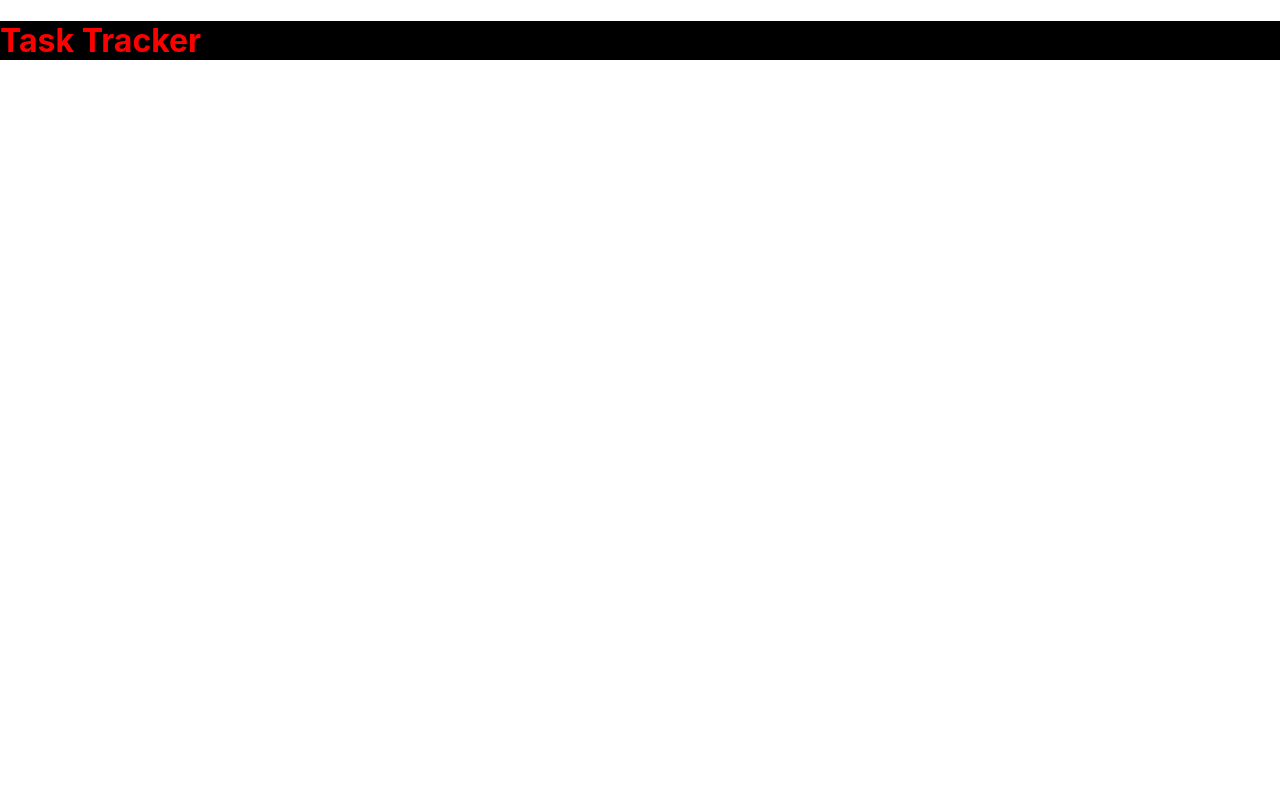
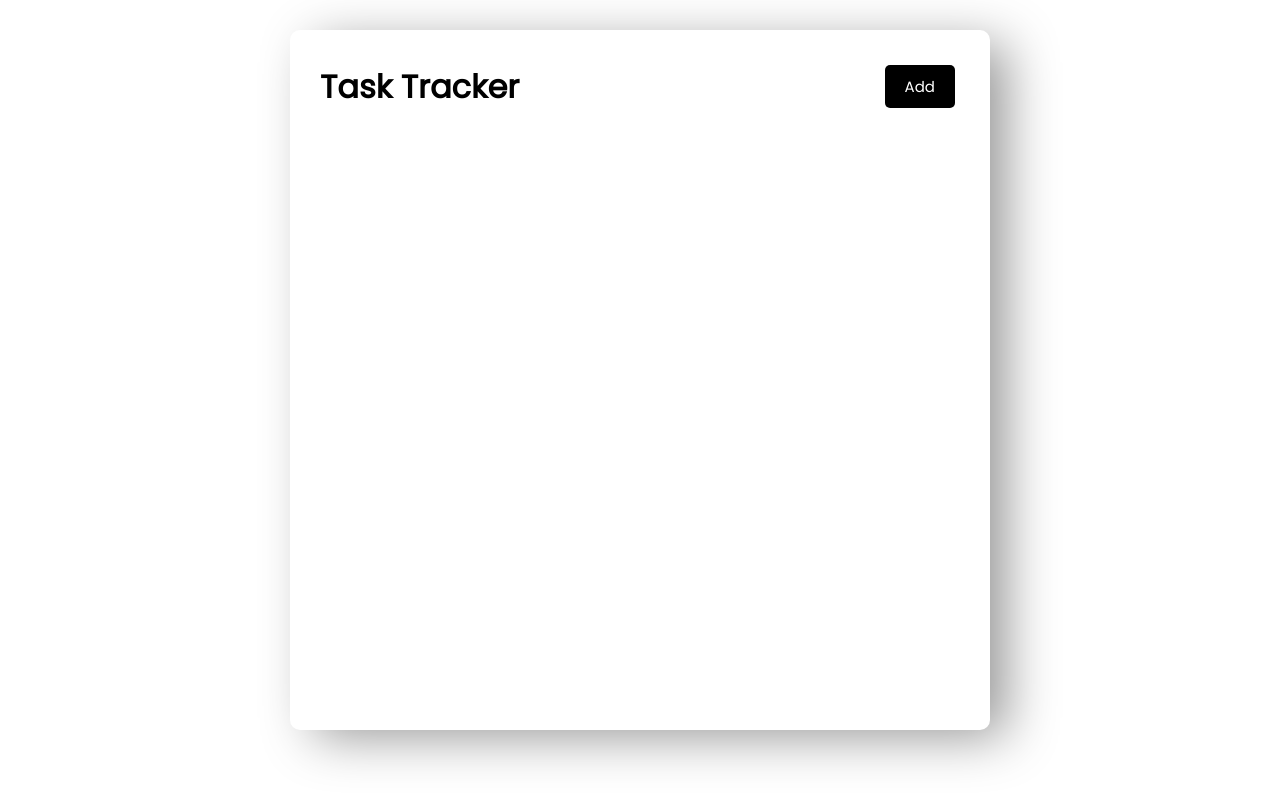
Before and after one commit to hamRS/task-tracker, a React (Create React App) app: page / in a window 1280 px wide. Built offline with nearby package versions, Linux system fonts and the light colour scheme.

Commit message:
add stylesheet and create button component for custom buttons

```diff
--- /dev/null
+++ b/src/components/Button.js
@@ -0,0 +1,6 @@
+
+const Button = ({text}) => {
+  return <button className='btn'>{text}</button>
+}
+
+export default Button
--- a/src/components/Header.js
+++ b/src/components/Header.js
@@ -1,9 +1,11 @@
 import PropTypes from 'prop-types'
 
+import Button from './Button'
 const Header = ({title}) => {
   return (
-    <header>
-        <h1 style={headingStyle}>{title}</h1>
+    <header className="header">
+        <h1>{title}</h1>
+        <Button text="Add"/>
     </header>
   )
 }
@@ -19,9 +21,9 @@
 
 
 
-const headingStyle = {
+/*const headingStyle = {
   color : "red",
   backgroundColor : "black",
-}
+}*/
 
 export default Header
--- a/src/index.css
+++ b/src/index.css
@@ -1,13 +1,114 @@
-body {
+@import url('https://fonts.googleapis.com/css2?family=Poppins:wght@300;400&display=swap');
+
+* {
+  box-sizing: border-box;
   margin: 0;
-  font-family: -apple-system, BlinkMacSystemFont, 'Segoe UI', 'Roboto', 'Oxygen',
-    'Ubuntu', 'Cantarell', 'Fira Sans', 'Droid Sans', 'Helvetica Neue',
-    sans-serif;
-  -webkit-font-smoothing: antialiased;
-  -moz-osx-font-smoothing: grayscale;
+  padding: 0;
 }
 
-code {
-  font-family: source-code-pro, Menlo, Monaco, Consolas, 'Courier New',
-    monospace;
+body {
+  font-family: 'Poppins', sans-serif;
 }
+
+.container {
+  max-width: 700px;
+  margin: 30px auto;
+  overflow: auto;
+  min-height: 700px;
+  padding: 30px;
+  border-radius: 10px;
+  box-shadow: 20px 10px 52px -4px rgba(0,0,0,0.42);
+-webkit-box-shadow: 20px 10px 52px -4px rgba(0,0,0,0.42);
+-moz-box-shadow: 20px 10px 52px -4px rgba(0,0,0,0.42);
+}
+
+.header {
+  display: flex;
+  justify-content: space-between;
+  align-items: center;
+  margin-bottom: 20px;
+}
+
+.btn {
+  display: inline-block;
+  background: #000;
+  color: #fff;
+  border: none;
+  padding: 10px 20px;
+  margin: 5px;
+  border-radius: 5px;
+  cursor: pointer;
+  text-decoration: none;
+  font-size: 15px;
+  font-family: inherit;
+}
+
+.btn:focus {
+  outline: none;
+}
+
+.btn:active {
+  transform: scale(0.98);
+}
+
+.btn-block {
+  display: block;
+  width: 100%;
+}
+
+.task {
+  background: #f4f4f4;
+  margin: 5px;
+  padding: 10px 20px;
+  cursor: pointer;
+}
+
+.task.reminder {
+  border-left: 5px solid green;
+}
+
+.task h3 {
+  display: flex;
+  align-items: center;
+  justify-content: space-between;
+}
+
+.add-form {
+  margin-bottom: 40px;
+}
+
+.form-control {
+  margin: 20px 0;
+}
+
+.form-control label {
+  display: block;
+}
+
+.form-control input {
+  width: 100%;
+  height: 40px;
+  margin: 5px;
+  padding: 3px 7px;
+  font-size: 17px;
+}
+
+.form-control-check {
+  display: flex;
+  align-items: center;
+  justify-content: space-between;
+}
+
+.form-control-check label {
+  flex: 1;
+}
+
+.form-control-check input {
+  flex: 2;
+  height: 20px;
+}
+
+footer {
+  margin-top: 30px;
+  text-align: center;
+}
```
